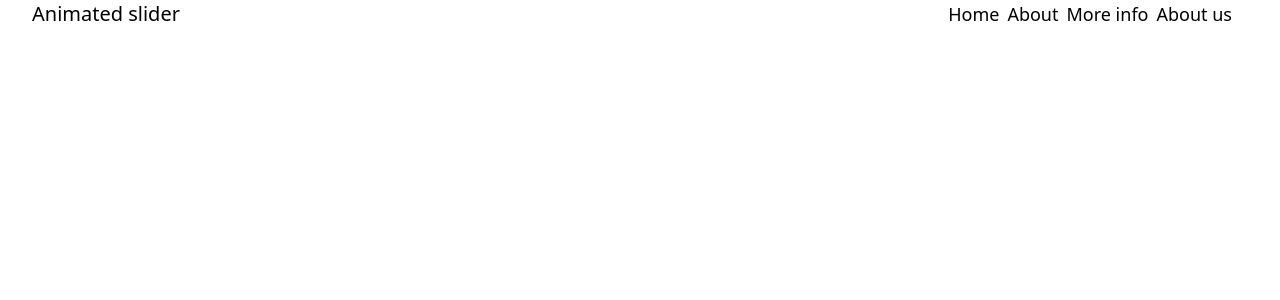
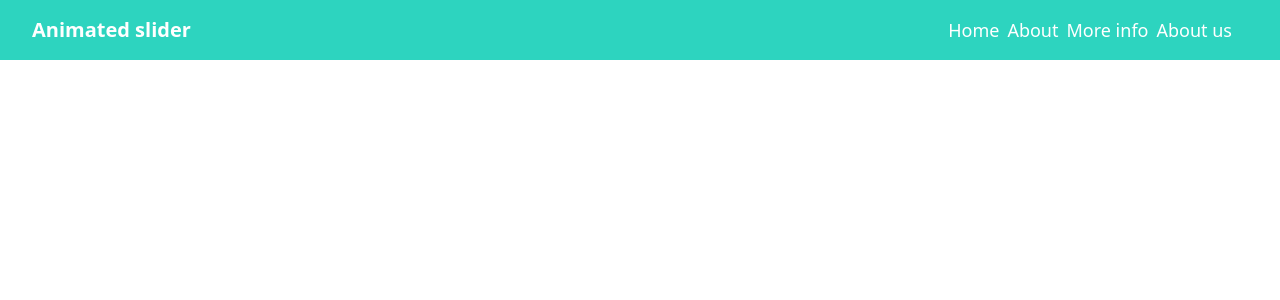
Before and after one commit to AmolShelke2/react-tailwind-navbar-slider, a React (Create React App) app: page / in a window 1280 px wide. Shown: the top 300 px of the page. Built offline with nearby package versions, Linux system fonts and the light colour scheme.

Commit message:
[feat]:navbar responsive

```diff
--- a/src/components/Navbar.jsx
+++ b/src/components/Navbar.jsx
@@ -2,12 +2,12 @@ import React from "react";
 
 const Navbar = () => {
   return (
-    <div className="flex-row justify-between items-center hidden sm:flex px-8">
+    <div className="flex flex-row justify-between items-center px-8 bg-teal-400 py-4 text-white">
       <div className="relative">
-        <h1 className="text-xl">Animated slider</h1>
+        <h1 className="text-xl font-bold">Animated slider</h1>
       </div>
       <div className="relative">
-        <ul className="flex justify-around px-4">
+        <ul className="hidden sm:flex sm justify-around px-4 cursor-pointer">
           <li className="mr-2 text-lg">Home</li>
           <li className="mr-2 text-lg">About</li>
           <li className="mr-2 text-lg">More info</li>
```
